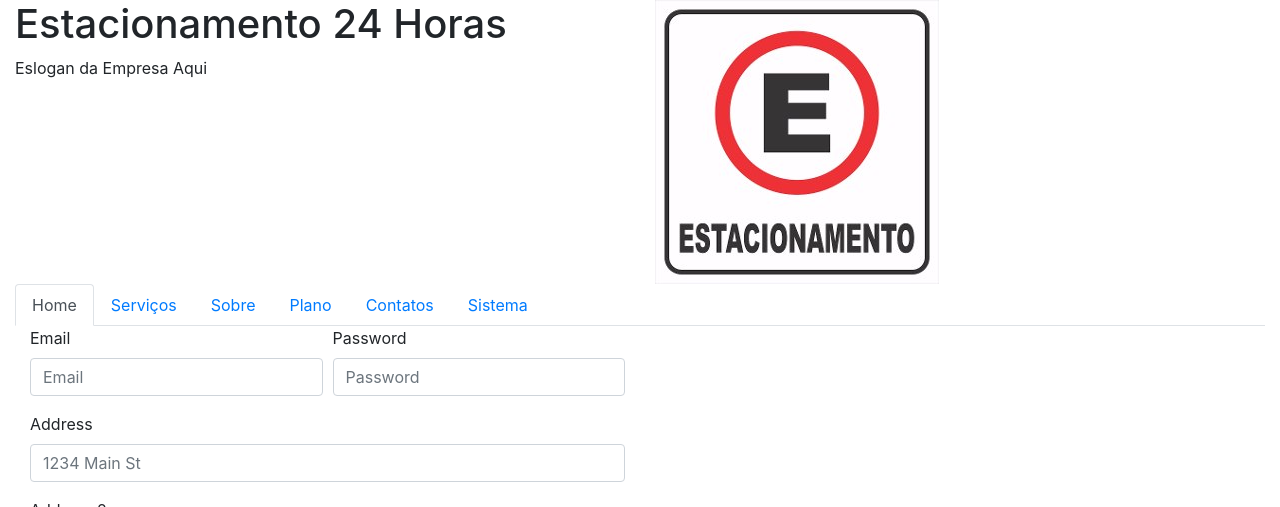
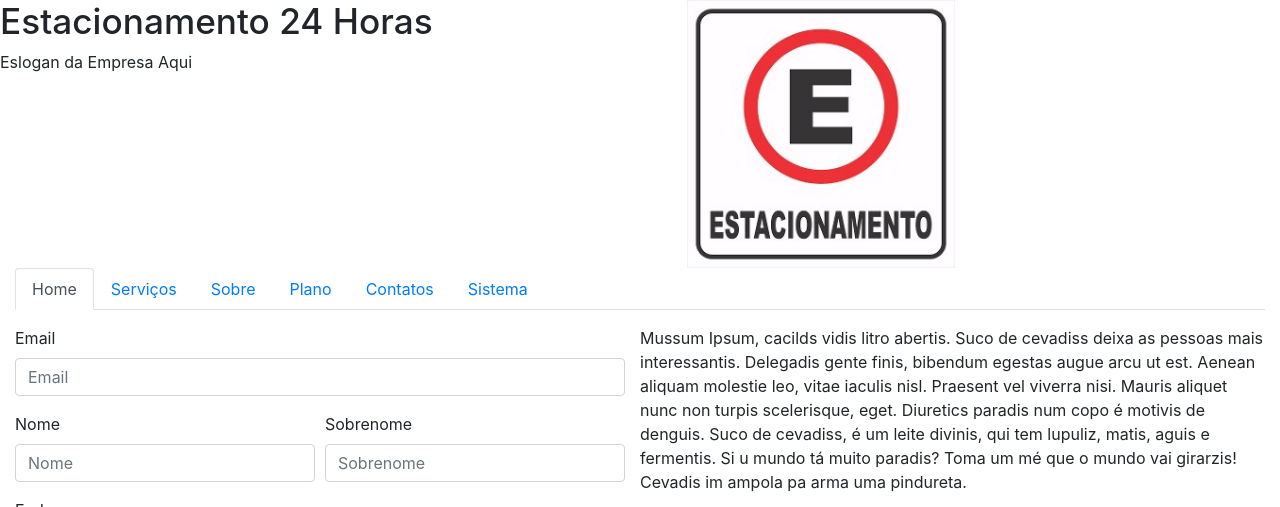
Before and after one commit to RomuloRamos/DjangoCourse, a Django app: page /contatos in a window 1280 px wide. Shown: the top 507 px of the page. Run offline with Django 3.2, Linux system fonts and the light colour scheme; some libraries are stand-ins or nearby versions.

Commit message:
Elaboraçao e ajuste de parte da pagina de formulário

```diff
--- a/courceProject/courceProject/settings.py
+++ b/courceProject/courceProject/settings.py
@@ -25,6 +25,7 @@ SECRET_KEY = '8-z!=0um$b+v@32d@y&t(1tzszeh7+tsw_aic!+4wcq4i(#brz'
 # SECURITY WARNING: don't run with debug turned on in production!
 DEBUG = True
 
+# ALLOWED_HOSTS = []
 ALLOWED_HOSTS = ['105.103.67.175']
 
 
--- a/courceProject/static/css/style.css
+++ b/courceProject/static/css/style.css
@@ -11,6 +11,3 @@
     bottom: 0;
     position: absolute;
 }
-.row-space{
-    margin-top: 25px;
-}
--- a/courceProject/website/templates/website/base.html
+++ b/courceProject/website/templates/website/base.html
@@ -12,12 +12,12 @@
 <body>
     <div class="container-fluid">
         <div class="row">
-            <div class="col-6">
-                <h1>Estacionamento 24 Horas</h1>
+            <div class="col-6" style="padding: 0rem">
+                <h1 style="font-size: 2.2rem;">Estacionamento 24 Horas</h1>
                 <span>Eslogan da Empresa Aqui</span>
             </div>
             <div class="col-6">
-                <img src="{% static 'img/estacionamento.jpg'%}" alt="Estacionamento Esperança">
+                <img src="{% static 'img/estacionamento.jpg'%}" alt="Estacionamento Esperança" style="width:100%; max-width: 300px; padding-left: 2rem;">
             </div>
         </div>
         {% include 'website/menu.html' %}
--- a/courceProject/website/templates/website/contatos.html
+++ b/courceProject/website/templates/website/contatos.html
@@ -2,57 +2,65 @@
 {% load static %}
 {% block main %}
 
-<div class="row--row-space">
+<div class="row" style="margin-top: 1rem">
     <div class="col-6">
         <form>
             <div class="form-row">
-                <div class="form-group col-md-6">
+                <div class="form-group col-md-12">
                     <label for="inputEmail4">Email</label>
                     <input type="email" class="form-control" id="inputEmail4" placeholder="Email">
                 </div>
+            </div>
+            <div class="form-row">
                 <div class="form-group col-md-6">
-                    <label for="inputPassword4">Password</label>
-                    <input type="password" class="form-control" id="inputPassword4" placeholder="Password">
+                    <label for="inputNome">Nome</label>
+                    <input type="text" class="form-control" id="inputNome" placeholder="Nome">
+                </div>
+                <div class="form-group col-md-6">
+                    <label for="input Sobrenome">Sobrenome</label>
+                    <input type="text" class="form-control" id="Sobrenome" placeholder="Sobrenome">
                 </div>
             </div>
             <div class="form-group">
-                <label for="inputAddress">Address</label>
+                <label for="inputAddress">Endereço</label>
                 <input type="text" class="form-control" id="inputAddress" placeholder="1234 Main St">
             </div>
             <div class="form-group">
-                <label for="inputAddress2">Address 2</label>
-                <input type="text" class="form-control" id="inputAddress2" placeholder="Apartment, studio, or floor">
-            </div>
-            <div class="form-row">
-                <div class="form-group col-md-6">
-                    <label for="inputCity">City</label>
-                    <input type="text" class="form-control" id="inputCity">
-                </div>
-                <div class="form-group col-md-4">
-                    <label for="inputState">State</label>
-                    <select id="inputState" class="form-control">
-                        <option selected>Choose...</option>
-                        <option>...</option>
-                    </select>
-                </div>
-                <div class="form-group col-md-2">
-                    <label for="inputZip">Zip</label>
-                    <input type="text" class="form-control" id="inputZip">
-                </div>
+                <textarea name="" id="" cols="65" rows="10" class="form-control"></textarea>
             </div>
             <div class="form-group">
                 <div class="form-check">
                     <input class="form-check-input" type="checkbox" id="gridCheck">
                     <label class="form-check-label" for="gridCheck">
-                    Check me out
+                        Receber Notificações
                     </label>
                 </div>
             </div>
             <button type="submit" class="btn btn-primary">Sign in</button>
         </form>
     </div>
-    <div class="col-6">
-
+    <div class="col-6" style="padding: 0rem; padding-right: 15px">
+        <div class="row">
+            <div class="col-12">
+                <p>
+                    Mussum Ipsum, cacilds vidis litro abertis. Suco de cevadiss deixa as pessoas mais interessantis.
+                    Delegadis gente finis, bibendum egestas augue arcu ut est.
+                    Aenean aliquam molestie leo, vitae iaculis nisl.
+                    Praesent vel viverra nisi. Mauris aliquet nunc non turpis scelerisque, eget.
+                    Diuretics paradis num copo é motivis de denguis. Suco de cevadiss, é um leite divinis,
+                    qui tem lupuliz, matis, aguis e fermentis. Si u mundo tá muito paradis?
+                    Toma um mé que o mundo vai girarzis! Cevadis im ampola pa arma uma pindureta.
+                </p>
+            </div>
+        </div>
+        <div class="row">
+            <div class="col-12">
+                <iframe src="https://www.google.com/maps/embed?pb=!1m18!1m12!1m3!1d3984.025220104033!2d-59.9993322491997
+                !3d-3.0879421411058465!2m3!1f0!2f0!3f0!3m2!1i1024!2i768!4f13.1!3m3!1m2!1s0x926c1ac19bcc0791%3A0x83ecb6036f55d528!2s
+                Mundi+Resort+Residencial!5e0!3m2!1spt-BR!2sbr!4v1563485511977!5m2!1spt-BR!2sbr"
+                width="100%" height="80%" max-width="500px" frameborder="0" style="border:0" allowfullscreen ></iframe>
+            </div>
+        </div>
     </div>
 </div>
 {% endblock main %}
--- a/courceProject/website/templates/website/index.html
+++ b/courceProject/website/templates/website/index.html
@@ -22,8 +22,8 @@
             sua turmis! Copo furadis é disculpa de bebadis, arcu quam euismod magna.
             Praesent vel viverra nisi. Mauris aliquet nunc non turpis scelerisque, eget.
         </div>
-        <div class="col-4">
-            <img src="{% static 'img/estacionamento.jpg' %}" alt="">
+        <div class="col-4" style="padding: 0rem">
+            <img src="{% static 'img/estacionamento.jpg' %}" alt="" style="width:100%; max-width: 320px;">
         </div>
         <div class="col-4">
             Sapien in monti palavris qui num significa nadis i pareci latim.  Quem num
--- a/courceProject/website/templates/website/menu.html
+++ b/courceProject/website/templates/website/menu.html
@@ -2,7 +2,7 @@
     <div class="col-12">
         <ul class="nav nav-tabs">
             <li class="nav-item">
-                <a class="nav-link active" href="#">Home</a>
+                <a class="nav-link active" href="/">Home</a>
             </li>
             <li class="nav-item">
                 <a class="nav-link" href="#">Serviços</a>
@@ -14,7 +14,7 @@
                     <a class="nav-link" href="#">Plano</a>
             </li>
             <li class="nav-item">
-                    <a class="nav-link" href="#">Contatos</a>
+                    <a class="nav-link" href="{% url 'website_contatos' %}">Contatos</a>
             </li>
             <li class="nav-item">
                     <a class="nav-link" href="#">Sistema</a>
```
